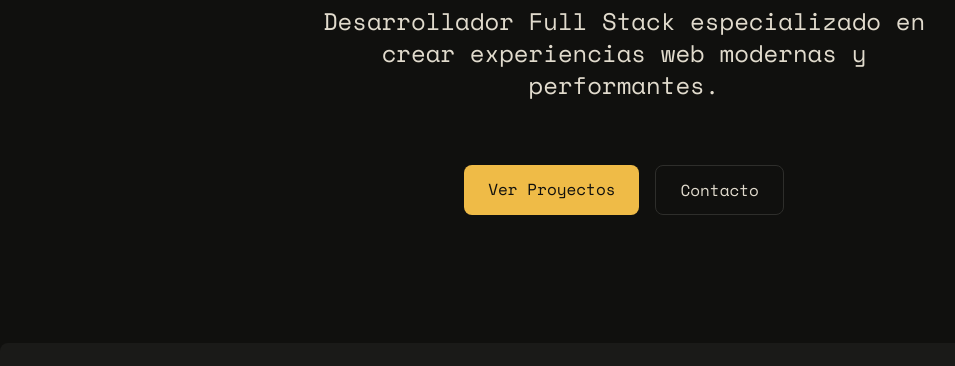
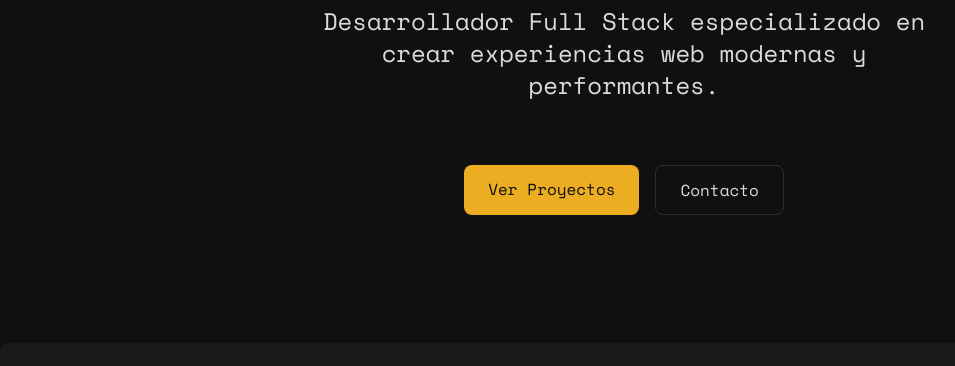
Before and after one commit to agusmoura/moura.ar-v3, an Astro site: page / in a window 1280 px wide. Shown: the part 151-517 px from the top of the page, without its empty margins (16-971 px from the left). Built offline with nearby package versions, Linux system fonts and the light colour scheme; Astro itself is replaced by a stand-in of ours.

Commit message:
refactor: update color definitions in global CSS to use oklch color space

```diff
--- a/src/styles/global.css
+++ b/src/styles/global.css
@@ -3,12 +3,12 @@
 /* Tema personalizado con Tailwind v4 */
 @theme {
   /* Colores base - nombres descriptivos */
-  --color-midnight: #10100e; /* Negro profundo */
-  --color-cream: #e1dbcd; /* Blanco cálido */
-  --color-gold: #efbb47; /* Amarillo dorado */
-  --color-gold-dark: #d4a53d; /* Amarillo dorado oscuro */
-  --color-charcoal: #1a1a18; /* Gris carbón */
-  --color-graphite: #2e2e2b; /* Gris grafito */
+  --color-midnight: oklch(17.22% 0.41% 106.82); /* Negro profundo */
+  --color-cream: oklch(89.23% 0.2% 87.52); /* Blanco cálido */
+  --color-gold: oklch(78.65% 0.1551 80.72); /* Amarillo dorado */
+  --color-gold-dark: oklch(71.51% 0.1447 79.85); /* Amarillo dorado oscuro */
+  --color-charcoal: oklch(21.7% 0.38% 106.71); /* Gris carbón */
+  --color-graphite: oklch(30.01% 0.53% 106.71); /* Gris grafito */
 
   /* Alias semánticos - para uso en componentes */
   --color-background: var(--color-midnight);
```
